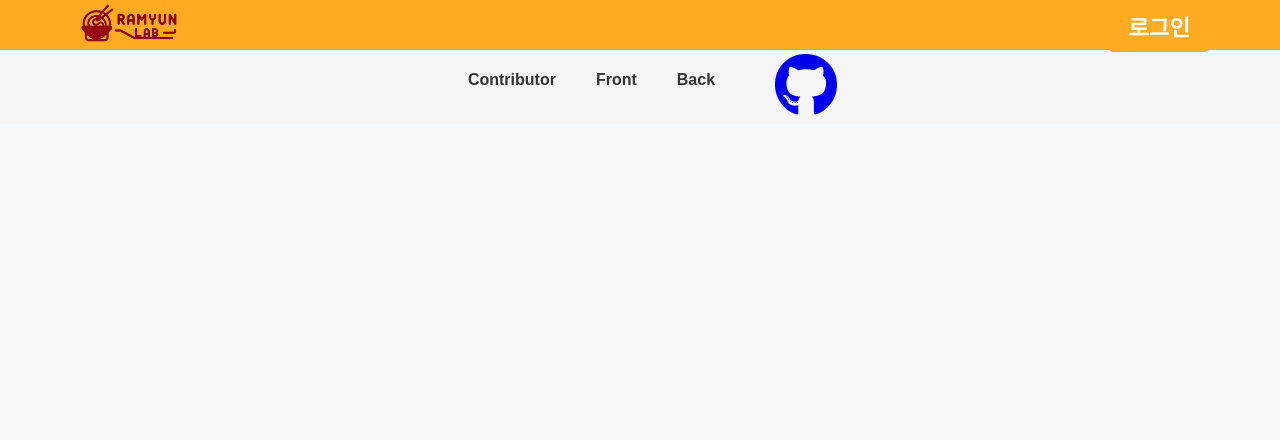
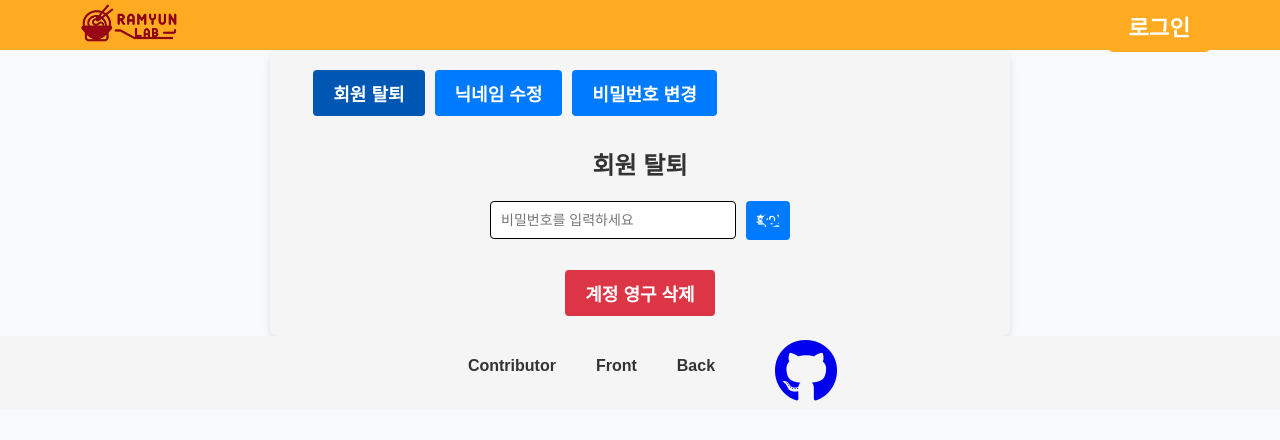
Before and after one commit to RamyunLab/ramyunlab-fe, a React (Create React App) app: page /account in a window 1280 px wide. Shown: the top 440 px of the page. Built offline with nearby package versions, Linux system fonts and the light colour scheme; no server answers; a web font is replaced by a local one.

Commit message:
fix:마이페이지

```diff
--- a/src/App.tsx
+++ b/src/App.tsx
@@ -12,14 +12,13 @@ import LoginModal from "./components/Auth/LoginModal.tsx";
 import RegisterModal from "./components/Auth/RegisterModal.tsx";
 import RamenDetailPage from "./page/RamenDetailPage.tsx";
 import UpDownGamePage from "./page/UpDownGamePage.tsx";
-import AccountModal from "./components/AccountModal/AccountModal.tsx"; // AccountModal 추가
 
+import AccountPage from "./components/AccountModal/AccountPage.tsx";
 const queryClient = new QueryClient();
 
 const App: React.FC = () => {
     const [showLoginModal, setShowLoginModal] = useState(false);
     const [showRegisterModal, setShowRegisterModal] = useState(false);
-    const [showAccountModal, setShowAccountModal] = useState(false);
 
     const toggleLoginModal = () => {
         setShowLoginModal((prev) => !prev);
@@ -35,25 +34,19 @@ const App: React.FC = () => {
         }
     };
 
-    const toggleAccountModal = () => {
-        setShowAccountModal((prev) => !prev);
-    };
-
     return (
         <Provider store={store}>
             <QueryClientProvider client={queryClient}>
                 <Router>
-                    <Header
-                        toggleLoginModal={toggleLoginModal}
-                        toggleAccountModal={toggleAccountModal}
-                    />{" "}
-                    {/* Modify this line */}
+                    <Header toggleLoginModal={toggleLoginModal} /> {/* Modify this line */}
                     <Routes>
                         <Route path="/mbti" element={<MbtiPage />} />
                         <Route path="/" element={<MainPage />} />
                         <Route path="/tournament" element={<Tournament />} />
                         <Route path="/ramen/:idx" element={<RamenDetailPage />} />
                         <Route path="/UpDownGame" element={<UpDownGamePage />} />
+                        <Route path="/account" element={<AccountPage />} />{" "}
+                        {/* AccountPage 경로 추가 */}
                     </Routes>
                     <Footer />
                 </Router>
@@ -69,9 +62,6 @@ const App: React.FC = () => {
                         toggleLoginModal={toggleLoginModal}
                     />
                 )}
-                {showAccountModal && (
-                    <AccountModal isOpen={showAccountModal} onClose={toggleAccountModal} />
-                )}
             </QueryClientProvider>
         </Provider>
     );
--- /dev/null
+++ b/src/components/AccountModal/AccountPage.module.scss
@@ -0,0 +1,162 @@
+.accountPage {
+    display: flex;
+    flex-direction: column;
+    align-items: center;
+    justify-content: center;
+    padding: 20px;
+    max-width: 700px;
+    margin: 0 auto;
+    background-color: #f5f5f5;
+    border-radius: 8px;
+    box-shadow: 0 4px 8px rgba(0, 0, 0, 0.1);
+}
+
+.tabContainer {
+    display: flex;
+    margin-right: 250px;
+    justify-content: flex-start;
+    margin-bottom: 10px;
+}
+
+.tabButton {
+    padding: 10px 20px;
+    margin: 0 5px;
+    border: none;
+    background-color: #007bff;
+    color: white;
+    cursor: pointer;
+    border-radius: 4px;
+    transition: background-color 0.3s ease;
+
+    &.active {
+        background-color: #0056b3;
+    }
+
+    &:hover:not(.active) {
+        background-color: #0069d9;
+    }
+}
+
+.tabContent {
+    width: 100%;
+    display: flex;
+    flex-direction: column;
+    align-items: center;
+}
+
+.tabPane {
+    display: flex;
+    flex-direction: column;
+    align-items: center;
+    width: 100%;
+}
+
+.inputContainer,
+.nicknameContainer,
+.passwordContainer {
+    display: flex;
+    justify-content: center;
+    align-items: center;
+    margin-bottom: 10px;
+    width: 100%;
+    max-width: 300px;
+    position: relative;
+}
+
+.deleteAccountPassword,
+.changeNicknameInput,
+.currentPassword,
+.newPassword,
+.confirmNewPassword {
+    padding: 10px;
+    padding-right: 40px;
+    border: 1px solid #ccc;
+    border-radius: 4px;
+    font-size: 14px;
+    transition: border-color 0.3s ease;
+    border: black 1px solid;
+    width: 150px !important; /* 원하는 너비로 설정 */
+    &:focus {
+        border-color: #007bff;
+        outline: none;
+        box-shadow: 0 0 5px rgba(0, 123, 255, 0.5);
+    }
+}
+
+.passwordIcon {
+    position: absolute;
+    right: 10px;
+    top: 50%;
+    transform: translateY(-50%);
+    cursor: pointer;
+    color: #007bff;
+}
+
+.checkPasswordBtn,
+.checkNicknameBtn {
+    padding: 10px;
+    border: none;
+    background-color: #007bff;
+    color: white;
+    cursor: pointer;
+    border-radius: 4px;
+    transition: background-color 0.3s ease;
+    margin-left: 10px;
+    font-size: 13px;
+    &:hover {
+        background-color: #0056b3;
+    }
+}
+
+.errorMessage {
+    color: red;
+    margin-bottom: 10px;
+    font-size: 14px;
+}
+
+.successMessage {
+    color: green;
+    margin-bottom: 10px;
+    font-size: 14px;
+}
+
+.deleteAccountBtn,
+.changeNicknameBtn,
+.changePasswordBtn {
+    padding: 10px 20px;
+    border: none;
+    background-color: #dc3545;
+    color: white;
+    cursor: pointer;
+    border-radius: 4px;
+    transition: background-color 0.3s ease;
+    margin-top: 10px;
+
+    &:hover {
+        background-color: #c82333;
+    }
+
+    &:disabled {
+        background-color: #6c757d;
+        cursor: not-allowed;
+    }
+}
+
+.inputContainer > input,
+.nicknameContainer > input,
+.passwordContainer > input {
+    flex-grow: 1;
+}
+
+.inputContainer,
+.nicknameContainer,
+.passwordContainer {
+    justify-content: center;
+}
+
+.checkPasswordBtn,
+.checkNicknameBtn {
+    margin-left: 10px;
+    margin-top: 0;
+    align-self: flex-start;
+}
--- a/src/components/AccountModal/AccountModal.tsx
+++ b/src/components/AccountModal/AccountPage.tsx
@@ -4,14 +4,9 @@ import { useDispatch } from "react-redux";
 import { FontAwesomeIcon } from "@fortawesome/react-fontawesome";
 import { faEye, faEyeSlash } from "@fortawesome/free-solid-svg-icons";
 import { logout } from "../../Redux/slices/AuthSlice.tsx"; // 로그아웃 액션 임포트
-import styles from "./AccountModal.module.scss";
+import styles from "./AccountPage.module.scss"; // styles 파일 이름 변경
 
-interface ModalProps {
-    isOpen: boolean;
-    onClose: () => void;
-}
-
-const AccountModal: React.FC<ModalProps> = ({ isOpen, onClose }) => {
+const AccountPage: React.FC = () => {
     const dispatch = useDispatch();
     const [activeTab, setActiveTab] = useState("deleteAccount");
     const [nickname, setNickname] = useState("");
@@ -32,8 +27,6 @@ const AccountModal: React.FC<ModalProps> = ({ isOpen, onClose }) => {
     const [showCurrentPassword, setShowCurrentPassword] = useState(false);
     const [showNewPassword, setShowNewPassword] = useState(false);
     const [showConfirmNewPassword, setShowConfirmNewPassword] = useState(false);
-
-    if (!isOpen) return null;
 
     const isValidNickname = (nickname: string) => {
         const nicknamePattern = /^[a-zA-Z가-힣0-9]{2,10}$/;
@@ -57,7 +50,6 @@ const AccountModal: React.FC<ModalProps> = ({ isOpen, onClose }) => {
             setIsNicknameChecked(false);
         } else {
             setNicknameError("형식에 맞는 닉네임입니다.");
-            setIsNicknameChecked(true);
         }
     };
 
@@ -131,7 +123,6 @@ const AccountModal: React.FC<ModalProps> = ({ isOpen, onClose }) => {
                 alert("계정이 삭제되었습니다.");
                 dispatch(logout());
                 localStorage.removeItem("token");
-                onClose();
             } else {
                 alert("계정 삭제에 실패했습니다.");
             }
@@ -291,9 +282,11 @@ const AccountModal: React.FC<ModalProps> = ({ isOpen, onClose }) => {
                 setIsNicknameChecked(true);
             } else {
                 alert("닉네임이 이미 사용 중입니다.");
+                setIsNicknameChecked(false); // 닉네임이 이미 사용 중이면 false로 설정
             }
         } catch (error) {
             alert("닉네임 확인에 실패했습니다.");
+            setIsNicknameChecked(false); // 에러가 발생하면 false로 설정
         } finally {
             setLoading(false);
         }
@@ -307,18 +300,8 @@ const AccountModal: React.FC<ModalProps> = ({ isOpen, onClose }) => {
         }
     };
 
-    const handleOutsideClick = (e: React.MouseEvent<HTMLDivElement>) => {
-        if ((e.target as HTMLDivElement).classList.contains(styles.modalOverlay)) {
-            onClose();
-        }
-    };
-
     return (
-        <div className="modal" onClick={handleOutsideClick} onKeyPress={handleKeyPress}>
-            <div className="modal-content" onClick={(e) => e.stopPropagation()}>
-                <button className={styles.closeButton} onClick={onClose}>
-                    &times;
-                </button>
+        <div className={styles.accountPage} onKeyPress={handleKeyPress}>
             <div className={styles.tabContainer}>
                 <button
                     className={`${styles.tabButton} ${
@@ -345,13 +328,14 @@ const AccountModal: React.FC<ModalProps> = ({ isOpen, onClose }) => {
                     비밀번호 변경
                 </button>
             </div>
-                <div className="tab-content">
+            <div className={styles.tabContent}>
                 {message && <p className={styles.message}>{message}</p>}
                 {activeTab === "deleteAccount" && (
-                        <div className="tab-pane">
+                    <div className={styles.tabPane}>
                         <h2>회원 탈퇴</h2>
-                            <div className="input-container">
+                        <div className={styles.inputContainer}>
                             <input
+                                className={styles.deleteAccountPassword}
                                 type={showPassword ? "text" : "password"}
                                 placeholder="비밀번호를 입력하세요"
                                 value={password}
@@ -360,43 +344,67 @@ const AccountModal: React.FC<ModalProps> = ({ isOpen, onClose }) => {
                             <FontAwesomeIcon
                                 icon={showPassword ? faEyeSlash : faEye}
                                 onClick={() => setShowPassword(!showPassword)}
-                                    className="password-icon"
+                                className={styles.passwordIcon}
                             />
-                                <button className="checkPasswordBtn" onClick={handlePasswordCheck}>
-                                    비밀번호 확인
+                            <button
+                                className={styles.checkPasswordBtn}
+                                onClick={handlePasswordCheck}
+                            >
+                                확인
                             </button>
                         </div>
-                            <p className="error-message">{passwordError}</p>
-                            <button onClick={handleDeleteAccount}>
+                        <p
+                            className={
+                                isPasswordChecked ? styles.successMessage : styles.errorMessage
+                            }
+                        >
+                            {passwordError}
+                        </p>
+                        <button onClick={handleDeleteAccount} className={styles.deleteAccountBtn}>
                             {loading ? "계정 영구 삭제" : "계정 영구 삭제"}
                         </button>
                     </div>
                 )}
                 {activeTab === "changeNickname" && (
-                        <div className="tab-pane">
+                    <div className={styles.tabPane}>
                         <h2>닉네임 수정</h2>
-                            <div className="nickname">
+                        <div className={styles.nicknameContainer}>
                             <input
+                                className={styles.changeNicknameInput}
                                 type="text"
                                 value={nickname}
                                 onChange={handleNicknameInputChange}
                                 placeholder="새 닉네임"
                             />
-                                <button className="checkNicknameBtn" onClick={handleNicknameCheck}>
+                            <button
+                                className={styles.checkNicknameBtn}
+                                onClick={handleNicknameCheck}
+                            >
                                 확인
                             </button>
                         </div>
-                            <p className="error-message">{nicknameError}</p>
-                            <button onClick={handleNicknameChange} disabled={!isNicknameChecked}>
+                        <p
+                            className={
+                                isNicknameChecked ? styles.successMessage : styles.errorMessage
+                            }
+                        >
+                            {nicknameError}
+                        </p>
+                        <button
+                            onClick={handleNicknameChange}
+                            className={styles.changeNicknameBtn}
+                            disabled={!isNicknameChecked}
+                        >
                             {loading ? "닉네임 변경" : "닉네임 변경"}
                         </button>
                     </div>
                 )}
                 {activeTab === "changePassword" && (
-                        <div className="tab-pane">
+                    <div className={styles.tabPane}>
                         <h2>비밀번호 변경</h2>
-                            <div className="input-container">
+                        <div className={styles.inputContainer}>
                             <input
+                                className={styles.currentPassword}
                                 type={showCurrentPassword ? "text" : "password"}
                                 value={currentPassword}
                                 onChange={handleCurrentPasswordInputChange}
@@ -405,19 +413,28 @@ const AccountModal: React.FC<ModalProps> = ({ isOpen, onClose }) => {
                             <FontAwesomeIcon
                                 icon={showCurrentPassword ? faEyeSlash : faEye}
                                 onClick={() => setShowCurrentPassword(!showCurrentPassword)}
-                                    className="password-icon"
+                                className={styles.passwordIcon}
                             />
-                                <p className="error-message">{currentPasswordError}</p>
+
                             <button
-                                    className="checkPasswordBtn"
+                                className={styles.checkPasswordBtn}
                                 onClick={handleCurrentPasswordCheck}
                             >
-                                    비밀번호 확인
+                                확인
                             </button>
                         </div>
-
-                            <div className="password">
+                        <p
+                            className={
+                                isCurrentPasswordChecked
+                                    ? styles.successMessage
+                                    : styles.errorMessage
+                            }
+                        >
+                            {currentPasswordError}
+                        </p>
+                        <div className={styles.passwordContainer}>
                             <input
+                                className={styles.newPassword}
                                 type={showNewPassword ? "text" : "password"}
                                 value={newPassword}
                                 onChange={handleNewPasswordInputChange}
@@ -426,12 +443,21 @@ const AccountModal: React.FC<ModalProps> = ({ isOpen, onClose }) => {
                             <FontAwesomeIcon
                                 icon={showNewPassword ? faEyeSlash : faEye}
                                 onClick={() => setShowNewPassword(!showNewPassword)}
-                                    className="password-icon"
+                                className={styles.passwordIcon}
                             />
                         </div>
-                            <p className="error-message">{passwordError}</p>
-                            <div className="password">
+                        <p
+                            className={
+                                isValidPassword(newPassword)
+                                    ? styles.successMessage
+                                    : styles.errorMessage
+                            }
+                        >
+                            {passwordError}
+                        </p>
+                        <div className={styles.passwordContainer}>
                             <input
+                                className={styles.confirmNewPassword}
                                 type={showConfirmNewPassword ? "text" : "password"}
                                 value={confirmNewPassword}
                                 onChange={handleConfirmNewPasswordInputChange}
@@ -439,22 +465,31 @@ const AccountModal: React.FC<ModalProps> = ({ isOpen, onClose }) => {
                             />
                             <FontAwesomeIcon
                                 icon={showConfirmNewPassword ? faEyeSlash : faEye}
-                                    onClick={() =>
-                                        setShowConfirmNewPassword(!showConfirmNewPassword)
-                                    }
-                                    className="password-icon"
+                                onClick={() => setShowConfirmNewPassword(!showConfirmNewPassword)}
+                                className={styles.passwordIcon}
                             />
                         </div>
-                            <p className="error-message">{confirmPasswordError}</p>
-                            <button onClick={handlePasswordChange}>
+                        <p
+                            className={
+                                confirmNewPassword === newPassword
+                                    ? styles.successMessage
+                                    : styles.errorMessage
+                            }
+                        >
+                            {confirmPasswordError}
+                        </p>
+                        <button
+                            onClick={handlePasswordChange}
+                            className={styles.changePasswordBtn}
+                            disabled={!isCurrentPasswordChecked || !isValidPassword(newPassword)}
+                        >
                             {loading ? "비밀번호 변경" : "비밀번호 변경"}
                         </button>
                     </div>
                 )}
             </div>
         </div>
-        </div>
     );
 };
 
-export default AccountModal;
+export default AccountPage;
--- a/src/components/RamyunList/RamyunList.module.scss
+++ b/src/components/RamyunList/RamyunList.module.scss
@@ -205,7 +205,7 @@ h3 {
     .filters {
         padding: 5px;
         margin-left: 7%;
-        max-width: 75%;
+        max-width: 80%;
     }
 
     .filterButton {
```
Also changed, not shown: src/components/AccountModal/AccountModal.module.scss (deleted, +0 -175 lines), src/components/Header/Header.tsx (+10 -4 lines). Lines whose indentation alone changed are shown as unchanged.
